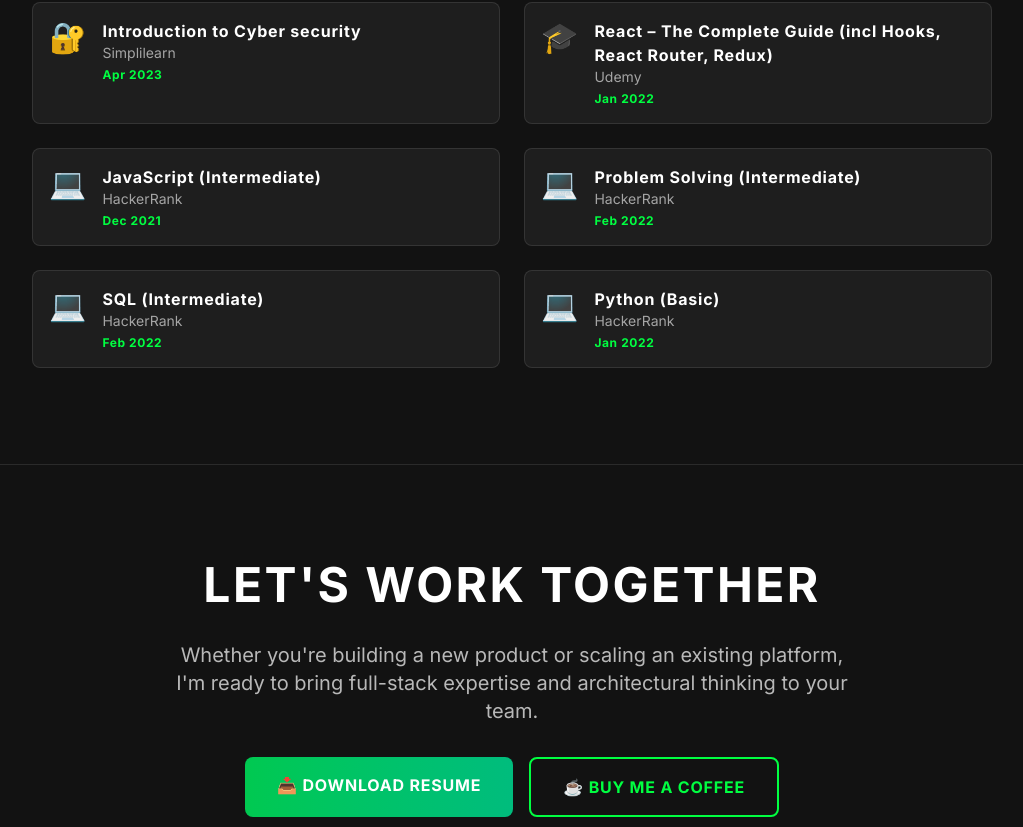
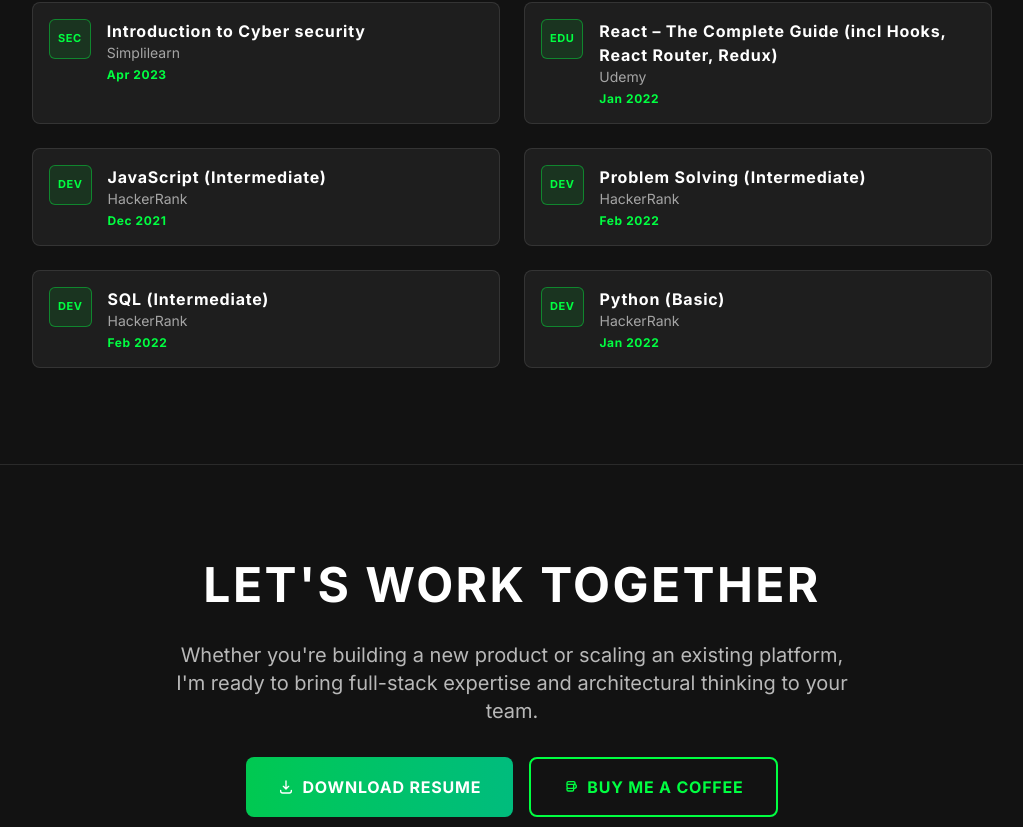
Before and after one commit to sanukhandev/batman-portfolio, a Next.js app: page /about in a window 1280 px wide. Shown: the part 3333-4160 px from the top of the page, without its empty margins (128-1151 px from the left). Built offline with nearby package versions, Linux system fonts and the light colour scheme.

Commit message:
feat: Update About page with improved styling and icons, enhance Overlay component with new CTAs and opacity effects

```diff
--- a/src/app/about/page.tsx
+++ b/src/app/about/page.tsx
@@ -234,7 +234,9 @@
               variants={itemVariants}
               className="flex gap-4 bg-white/5 border border-white/10 rounded-lg p-4 hover:border-[#00FF41] transition-colors"
             >
-              <div className="text-3xl flex-shrink-0">{cert.icon}</div>
+              <div className="h-10 min-w-10 rounded-md border border-[#00FF41]/40 bg-[#00FF41]/10 text-[#00FF41] text-[11px] tracking-wider font-bold flex items-center justify-center px-2 flex-shrink-0">
+                {cert.icon}
+              </div>
               <div>
                 <p className="font-bold tracking-wider">{cert.title}</p>
                 <p className="text-white/60 text-sm">{cert.issuer}</p>
@@ -264,18 +266,24 @@
             variants={itemVariants}
             href="/resume.pdf"
             download
-            className="inline-block px-8 py-4 bg-gradient-to-r from-green-500 to-emerald-500 text-white font-bold tracking-wider uppercase rounded-lg hover:shadow-lg hover:shadow-green-500/50 transition-all"
+            className="inline-flex items-center gap-2 px-8 py-4 bg-gradient-to-r from-green-500 to-emerald-500 text-white font-bold tracking-wider uppercase rounded-lg hover:shadow-lg hover:shadow-green-500/50 transition-all"
           >
-            📥 Download Resume
+            <svg className="h-4 w-4" fill="none" stroke="currentColor" viewBox="0 0 24 24" aria-hidden="true">
+              <path strokeLinecap="round" strokeLinejoin="round" strokeWidth={2} d="M12 3v12m0 0l4-4m-4 4l-4-4M4 17v1a3 3 0 003 3h10a3 3 0 003-3v-1" />
+            </svg>
+            <span>Download Resume</span>
           </motion.a>
           <motion.a
             variants={itemVariants}
             href={profileData.contact.kofi}
             target="_blank"
             rel="noopener noreferrer"
-            className="inline-block px-8 py-4 border-2 border-[#00FF41] text-[#00FF41] font-bold tracking-wider uppercase rounded-lg hover:bg-[#00FF41]/10 transition-all"
+            className="inline-flex items-center gap-2 px-8 py-4 border-2 border-[#00FF41] text-[#00FF41] font-bold tracking-wider uppercase rounded-lg hover:bg-[#00FF41]/10 transition-all"
           >
-            ☕ Buy Me a Coffee
+            <svg className="h-4 w-4" fill="none" stroke="currentColor" viewBox="0 0 24 24" aria-hidden="true">
+              <path strokeLinecap="round" strokeLinejoin="round" strokeWidth={2} d="M6 8h11a3 3 0 010 6h-1m-10 0h8a2 2 0 002-2V8H6v4a2 2 0 002 2zm0 0v2a2 2 0 002 2h6a2 2 0 002-2v-2M6 8V6a2 2 0 012-2h8a2 2 0 012 2v2" />
+            </svg>
+            <span>Buy Me a Coffee</span>
           </motion.a>
         </motion.div>
       </motion.section>
--- a/src/app/page.tsx
+++ b/src/app/page.tsx
@@ -1,7 +1,6 @@
 "use client";
 
 import { useRef } from "react";
-import Link from "next/link";
 import ScrollyCanvas from "@/components/ScrollyCanvas";
 import Overlay from "@/components/Overlay";
 import { useScroll } from "framer-motion";
@@ -16,27 +15,6 @@
   });
 
   return (
-    <>
-      {/* Fixed Header Navigation */}
-      <header className="fixed top-0 left-0 right-0 z-[100] bg-[#121212]/80 backdrop-blur border-b border-white/10">
-        <div className="max-w-6xl mx-auto px-8 md:px-24 py-4 flex justify-between items-center">
-          <Link
-            href="/"
-            className="text-xl font-bold tracking-widest uppercase hover:text-[#00FF41] transition-colors font-[family-name:var(--font-bebas)]"
-          >
-            SK
-          </Link>
-          <nav className="flex gap-8 items-center">
-            <Link
-              href="/about"
-              className="text-sm tracking-wider uppercase hover:text-[#00FF41] transition-colors font-[family-name:var(--font-bebas)]"
-            >
-              About
-            </Link>
-          </nav>
-        </div>
-      </header>
-
     <main className="bg-[#121212] flex flex-col min-h-screen">
       <div ref={containerRef} className="relative h-[500vh] w-full">
         {/* ScrollyCanvas renders the persistent sticky canvas */}
@@ -45,6 +23,5 @@
         <Overlay scrollProgress={scrollYProgress} />
       </div>
     </main>
-    </>
   );
 }
--- a/src/components/Overlay.tsx
+++ b/src/components/Overlay.tsx
@@ -56,6 +56,8 @@
 
   // Dark overlay that thickens as we transition out of images to purely text/drama
   const backgroundOpacity = useTransform(scrollProgress, [0, 0.8, 1], [0.1, 0.6, 0.85]);
+  const subtextOpacity = useTransform(scrollProgress, [0.84, 0.92, 1], [0, 0.9, 1]);
+  const ctaOpacity = useTransform(scrollProgress, [0.9, 0.96, 1], [0, 0.85, 1]);
 
   return (
     <div className="absolute top-0 left-0 w-full h-full pointer-events-none z-10 font-[family-name:var(--font-bebas)]">
@@ -152,7 +154,7 @@
             textShadow: textShadow4,
             color: color4
           }}
-          className="absolute bottom-0 inset-x-0 text-center pb-12 md:pb-20 px-4 flex flex-col items-center justify-end origin-bottom"
+          className="absolute bottom-0 inset-x-0 text-center pb-32 md:pb-44 px-4 flex flex-col items-center justify-end origin-bottom"
         >
           <h1
             className="text-7xl md:text-[10rem] lg:text-[12rem] font-bold tracking-widest uppercase leading-none drop-shadow-2xl"
@@ -165,7 +167,7 @@
           </h1>
           <motion.p
             style={{
-              opacity: useTransform(scrollProgress, [0.8, 1], [0, 1]),
+              opacity: subtextOpacity,
             }}
             className="text-xl md:text-3xl font-light tracking-[0.2em] text-[#00FF41] uppercase mt-4 drop-shadow-lg"
           >
@@ -176,20 +178,36 @@
         {/* Coffee CTA Button */}
         <motion.div
           style={{
-            opacity: useTransform(scrollProgress, [0.92, 1], [0, 1]),
+            opacity: ctaOpacity,
           }}
           className="absolute bottom-0 inset-x-0 text-center pb-8 md:pb-12 px-4 flex flex-col items-center justify-end pointer-events-auto"
         >
+          <div className="flex flex-col md:flex-row gap-3 md:gap-4 items-center justify-center">
+            <motion.a
+              href="/about"
+              whileHover={{ scale: 1.05 }}
+              whileTap={{ scale: 0.98 }}
+              className="inline-flex items-center gap-2 px-8 py-3 md:px-10 md:py-4 border-2 border-[#00FF41] text-[#00FF41] font-bold tracking-wider uppercase rounded-lg hover:bg-[#00FF41]/10 transition-all duration-300 text-sm md:text-base pointer-events-auto"
+            >
+              <svg className="h-4 w-4" viewBox="0 0 24 24" fill="none" stroke="currentColor" aria-hidden="true">
+                <path strokeLinecap="round" strokeLinejoin="round" strokeWidth={2} d="M13 16h-1v-4h-1m1-4h.01M21 12a9 9 0 11-18 0 9 9 0 0118 0z" />
+              </svg>
+              <span>About Me</span>
+            </motion.a>
             <motion.a
               href={scrollNarrative.finalReveal.ctaUrl}
               target="_blank"
               rel="noopener noreferrer"
               whileHover={{ scale: 1.05 }}
               whileTap={{ scale: 0.98 }}
-            className="inline-block px-8 py-3 md:px-10 md:py-4 bg-gradient-to-r from-green-500 to-emerald-500 text-white font-bold tracking-wider uppercase rounded-lg hover:shadow-lg hover:shadow-green-500/50 transition-all duration-300 text-sm md:text-base pointer-events-auto"
+              className="inline-flex items-center gap-2 px-8 py-3 md:px-10 md:py-4 bg-gradient-to-r from-green-500 to-emerald-500 text-white font-bold tracking-wider uppercase rounded-lg hover:shadow-lg hover:shadow-green-500/50 transition-all duration-300 text-sm md:text-base pointer-events-auto"
             >
-            ☕ {scrollNarrative.finalReveal.ctaText}
+              <svg className="h-4 w-4" fill="none" stroke="currentColor" viewBox="0 0 24 24" aria-hidden="true">
+                <path strokeLinecap="round" strokeLinejoin="round" strokeWidth={2} d="M6 8h11a3 3 0 010 6h-1m-10 0h8a2 2 0 002-2V8H6v4a2 2 0 002 2zm0 0v2a2 2 0 002 2h6a2 2 0 002-2v-2M6 8V6a2 2 0 012-2h8a2 2 0 012 2v2" />
+              </svg>
+              <span>{scrollNarrative.finalReveal.ctaText}</span>
             </motion.a>
+          </div>
         </motion.div>
 
       </div>
--- a/src/lib/profileData.ts
+++ b/src/lib/profileData.ts
@@ -95,37 +95,37 @@
       title: "Introduction to Cyber security",
       issuer: "Simplilearn",
       date: "Apr 2023",
-      icon: "🔐",
+      icon: "SEC",
     },
     {
       title: "React – The Complete Guide (incl Hooks, React Router, Redux)",
       issuer: "Udemy",
       date: "Jan 2022",
-      icon: "🎓",
+      icon: "EDU",
     },
     {
       title: "JavaScript (Intermediate)",
       issuer: "HackerRank",
       date: "Dec 2021",
-      icon: "💻",
+      icon: "DEV",
     },
     {
       title: "Problem Solving (Intermediate)",
       issuer: "HackerRank",
       date: "Feb 2022",
-      icon: "💻",
+      icon: "DEV",
     },
     {
       title: "SQL (Intermediate)",
       issuer: "HackerRank",
       date: "Feb 2022",
-      icon: "💻",
+      icon: "DEV",
     },
     {
       title: "Python (Basic)",
       issuer: "HackerRank",
       date: "Jan 2022",
-      icon: "💻",
+      icon: "DEV",
     },
   ],
 
```
Lines whose indentation alone changed are shown as unchanged.
